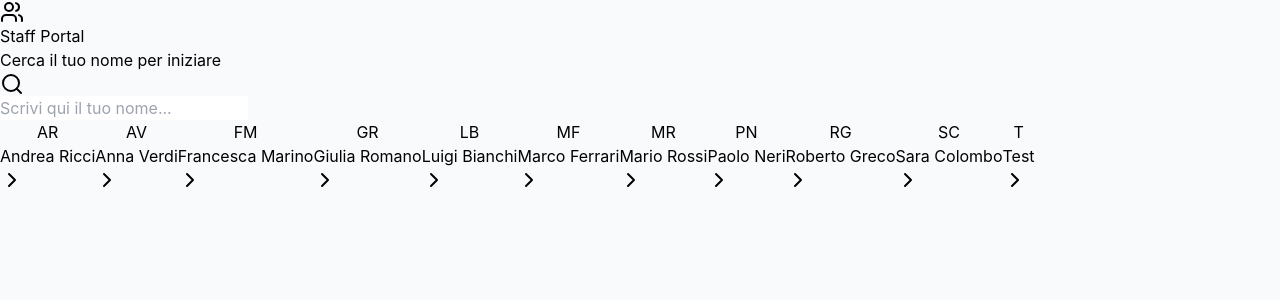
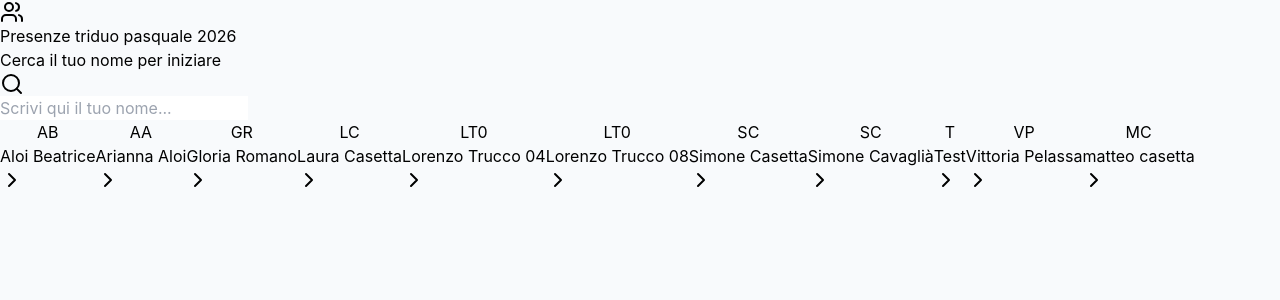
Before and after one commit to Marr111/presenze-animatori, a React (Vite) app: page / in a window 1280 px wide. Shown: the top 300 px of the page. Built offline with nearby package versions, Linux system fonts and the light colour scheme.

Commit message:
refactor: update PEOPLE array and change header title for Easter triduum 2026

```diff
--- a/src/App.jsx
+++ b/src/App.jsx
@@ -14,9 +14,9 @@ import {
 const DATES = ['Gio 2 Apr', 'Ven 3 Apr', 'Sab 4 Apr'];
 const TIME_SLOTS = ['Mattino', 'Pranzo', 'Pomeriggio', 'Cena', 'Sera', 'Notte'];
 const PEOPLE = [
-  'Mario Rossi', 'Luigi Bianchi', 'Anna Verdi', 'Paolo Neri',
-  'Giulia Romano', 'Marco Ferrari', 'Sara Colombo', 'Andrea Ricci',
-  'Francesca Marino', 'Roberto Greco', 'Test'
+  'matteo casetta', 'Laura Casetta', 'Arianna Aloi', 'Aloi Beatrice',
+  'Lorenzo Trucco 04', 'Lorenzo Trucco 08', 'Simone Cavaglià', 'Simone Casetta',
+  'Gloria Romano', 'Vittoria Pelassa', 'Test'
 ].sort();
 
 const COLORS = ['#6366f1', '#8b5cf6', '#ec4899', '#f43f5e', '#f59e0b', '#10b981'];
@@ -107,7 +107,7 @@ const App = () => {
              <div className="inline-flex p-4 bg-indigo-600 rounded-3xl shadow-lg shadow-indigo-200 mb-2">
                 <Users className="w-8 h-8 text-white" />
              </div>
-             <h1 className="text-3xl font-black text-slate-800 tracking-tight">Staff Portal</h1>
+             <h1 className="text-3xl font-black text-slate-800 tracking-tight">Presenze triduo pasquale 2026</h1>
              <p className="text-slate-500 font-medium">Cerca il tuo nome per iniziare</p>
           </div>
 
```
